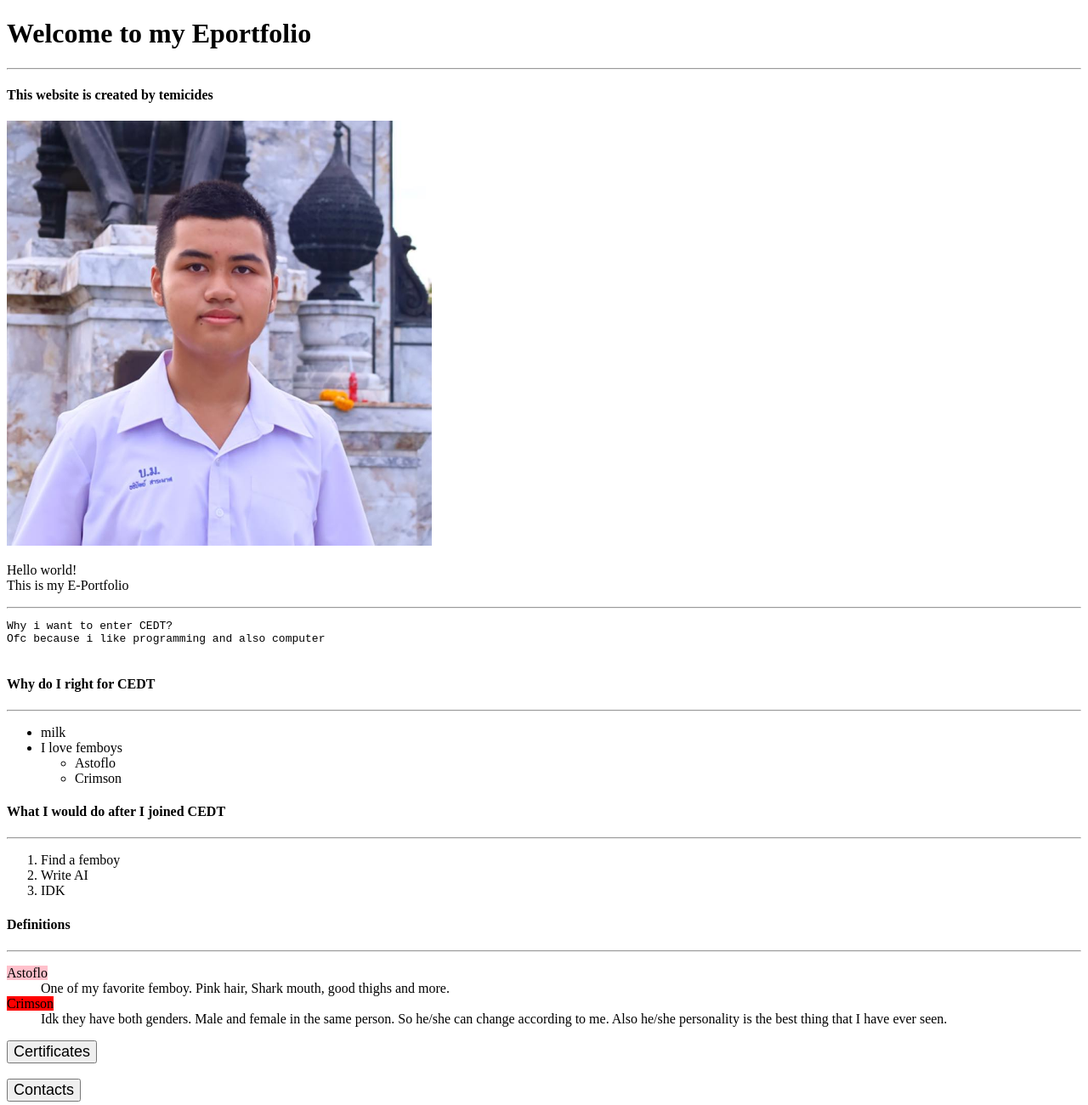
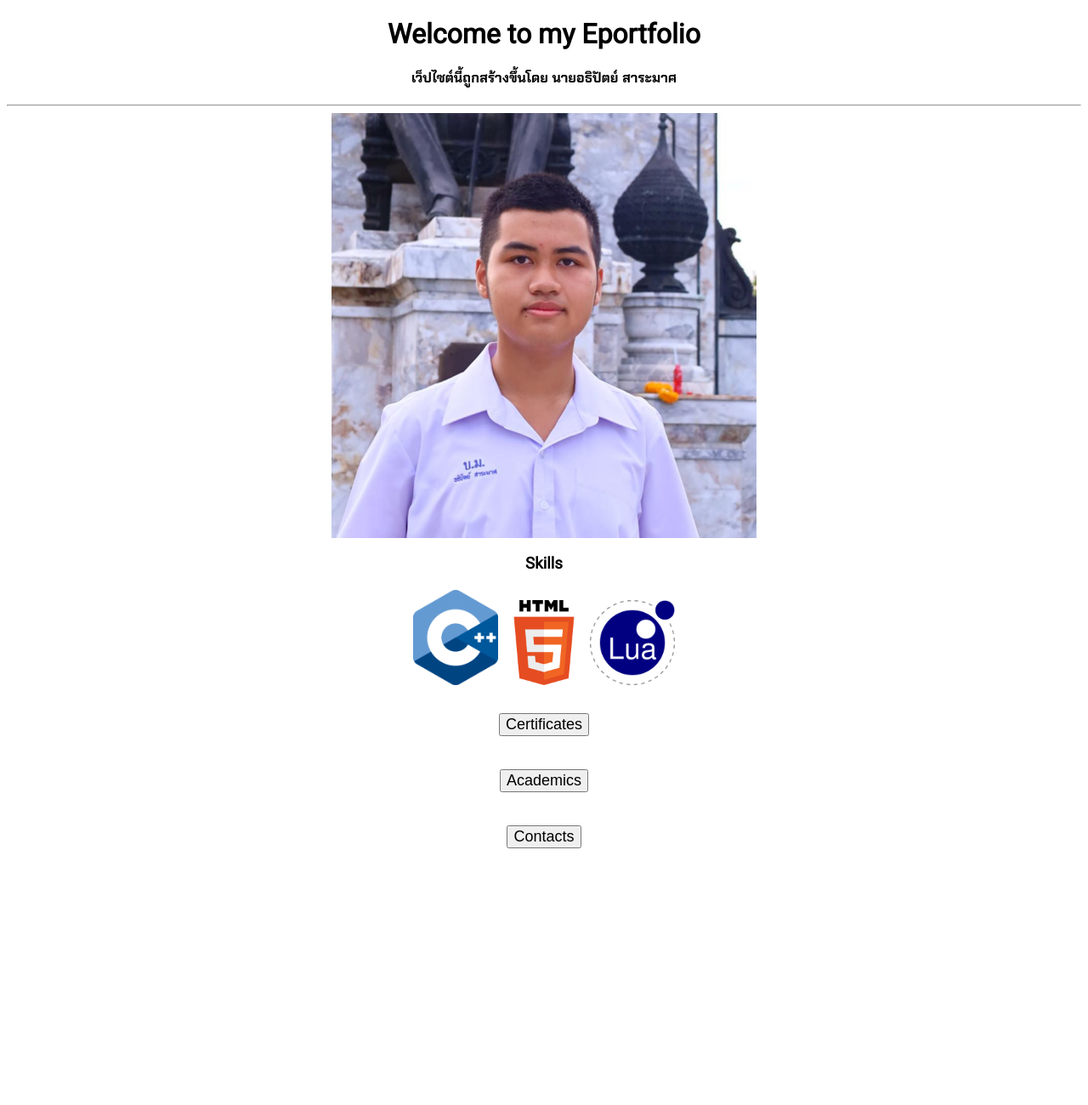
Before and after one commit to Temicide/mywebsite, a plain HTML site: page index.html in a window 1280 px wide. Shown: the whole page at 85% size. After the commit the page ends 1016 px from the top, so only its background shows below. Drawn offline with Linux system fonts and the light colour scheme.

Commit message:
added +css

```diff
--- a/index.html
+++ b/index.html
@@ -1,55 +1,85 @@
 <!DOCTYPE html>
 <html>
+
 <head>
+    <link rel="stylesheet" href="https://fonts.googleapis.com/css?family=Roboto">
+    <link rel="preconnect" href="https://fonts.googleapis.com">
+    <link rel="preconnect" href="https://fonts.gstatic.com" crossorigin>
+    <link
+        href="https://fonts.googleapis.com/css2?family=Chakra+Petch:ital,wght@0,300;0,400;0,500;0,600;0,700;1,300;1,400;1,500;1,600;1,700&display=swap"
+        rel="stylesheet">
+    <style>
+        body {
+            font-family: "Roboto", sans-serif;
+        }
+
+        h1 {
+            text-align: center;
+        }
+
+        h4 {
+            text-align: center;
+        }
+
+        .mypic {
+            display: block;
+            margin-left: auto;
+            margin-right: auto;
+            width: 500;
+        }
+
+        .skillimages {
+            padding: 0;
+            margin-left: auto;
+            margin-right: auto;
+            margin-top: 20px;
+            text-align: center;
+        }
+
+        .chakra-petch-regular {
+            font-family: "Chakra Petch", sans-serif;
+            font-weight: bold;
+            font-style: normal;
+        }
+
+        .button-container {
+            text-align: center;
+        }
+
+        button {
+            font-size: large;
+            margin: 10px;
+        }
+    </style>
     <title>Temicides'Eportfolio</title>
     <link rel="icon" type="image/png" href="images/temiroblox.png">
 </head>
+
 <body>
     <h1>Welcome to my Eportfolio</h1>
+    <h4 class="chakra-petch-regular">เว็ปไซต์นี้ถูกสร้างขึ้นโดย นายอธิปัตย์ สาระมาศ</h4>
     <hr>
-        <h4>This website is created by temicides</h4>
-        <img src="images/temicides.jpg" width="500" alt="temicides'picture">
-        <p>Hello world!<br>This is my E-Portfolio</p>
-        <hr>
-        <pre>
-Why i want to enter CEDT?
-Ofc because i like programming and also computer
-        </pre>
-        <h4>Why do I right for CEDT</h4>
-        <hr>
-        <ul>
-            <li>milk</li>
-            <li>I love femboys</li>
-            <ul>
-                <li>Astoflo</li>
-                <li>Crimson</li>
-            </ul>
-        </ul>
-        <h4>What I would do after I joined CEDT</h4>
-        <hr>
-        <ol>
-            <li>Find a femboy</li>
-            <li>Write AI</li>
-            <li>IDK</li>
-        </ol>
-        <h4>Definitions</h4>
-        <hr>
-        <dl>
-            <dt>
-                <span style="background-color: pink;">Astoflo</span>
-                <dd>One of my favorite femboy. Pink hair, Shark mouth, good thighs and more.</dd>
-            </dt>
-            <dt>
-                <span style="background-color: red;">Crimson</span>
-                <dd>Idk they have both genders. Male and female in the same person. So he/she can change according to me. Also he/she personality is the best thing that I have ever seen.</dd>
-            </dt>
-        </dl>
+    <img src="images/temicides.jpg" width="500" alt="temicides'picture" class="mypic">
+    <h3 style="text-align: center;">Skills</h3>
+    <div class="skillimages">
+        <img src="images/cpp_logo.png" width="100" alt="temicides'picture">
+        <img src="images/HTML5_logo_and_wordmark.svg.png" width="100" alt="temicides'picture">
+        <img src="images/Lua-Logo.svg.png" width="100" alt="temicides'picture">
+    </div>
+    <br>
+    <div class="button-container">
         <a href="certificates.html">
-            <button style="font-size: large;">Certificates</button>
+            <button>Certificates</button>
+        </a>
+        <br><br>
+        <a href="academic.html">
+            <button>Academics</button>
         </a>
         <br><br>
         <a href="contacts.html" title="all of my contacts">
-            <button style="font-size: large;">Contacts</button>
+            <button>Contacts</button>
         </a>
+    </div>
 </body>
+
 </html>
```
Also changed, not shown: academic.html (added, +81 -0 lines), certificates.html (+54 -5 lines), contacts.html (+44 -2 lines), images/2ndcamp.png (added), images/HTML5_logo_and_wordmark.svg.png (added), images/Lua-Logo.svg.png (added), images/cpp_logo.png (added), images/cyber.png (added), images/debate.png (added), images/japan.png (added), images/sorowornor1.png (added), images/sorsortor.png (added), images/toicer.png (added), images/wrg.png (added), 1 more files, 1 other file. Lines whose indentation alone changed are shown as unchanged.
